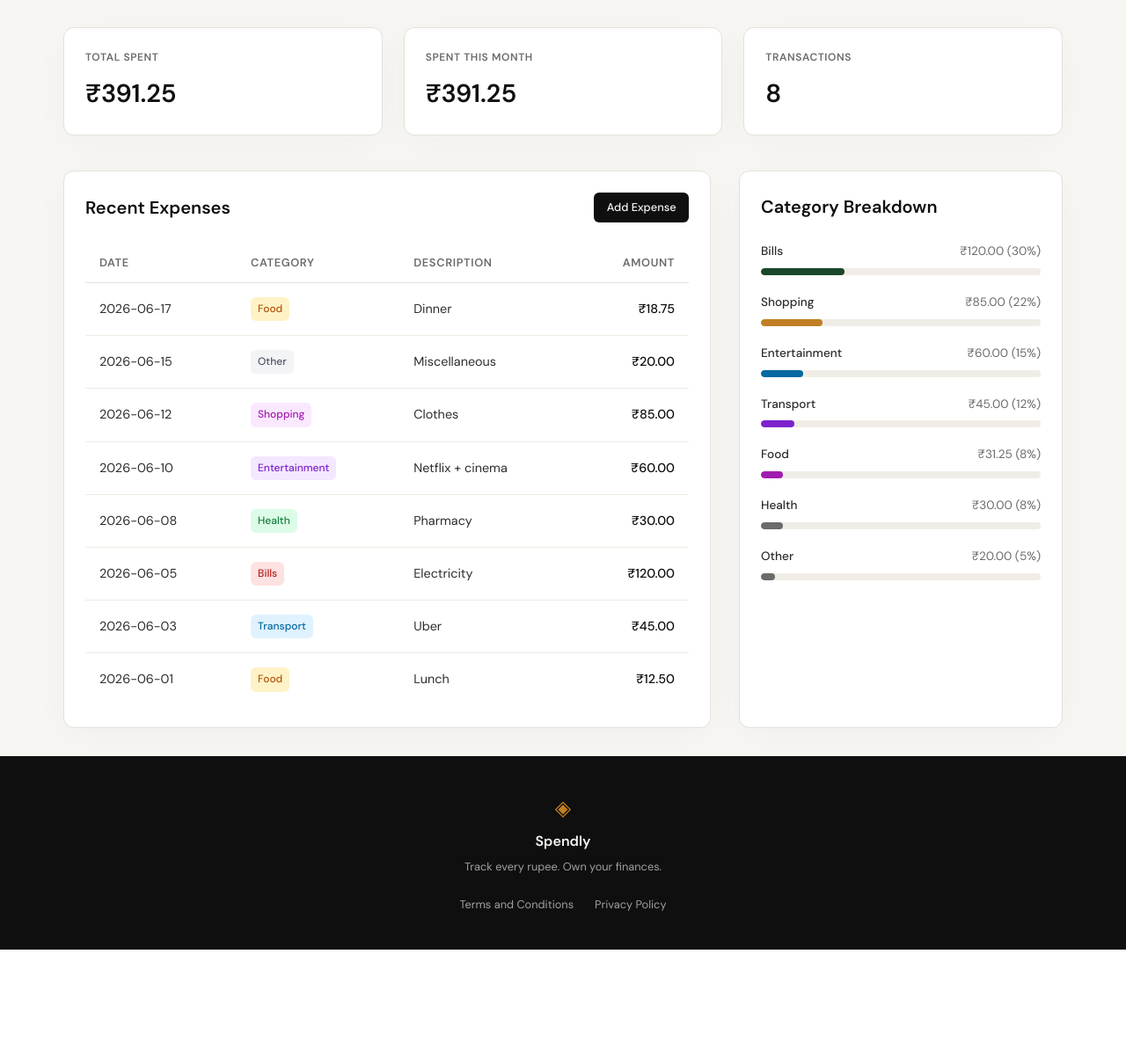
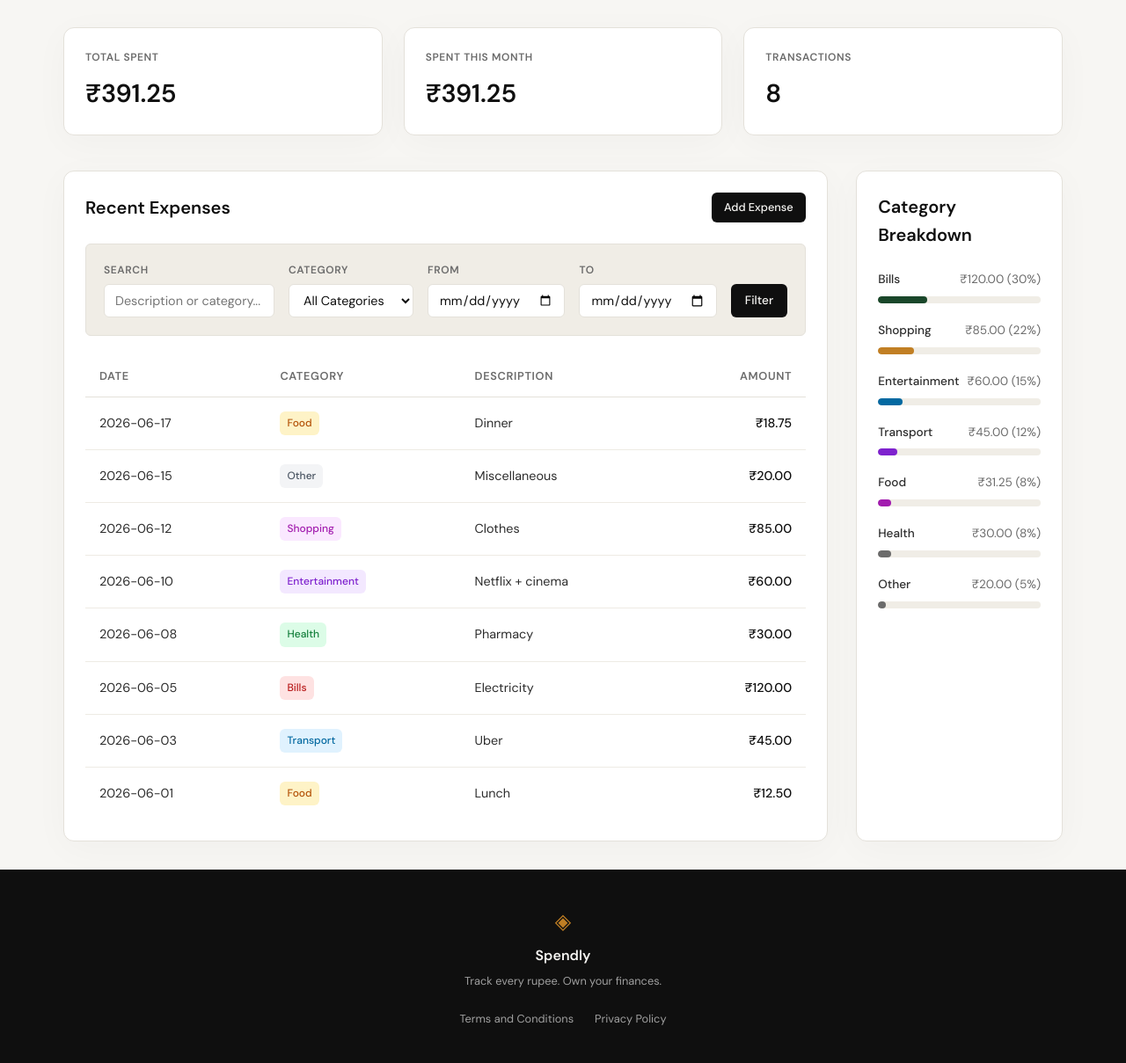
Before and after one commit to Anshhuman99/expense-tracker, a Flask app: page /profile in a window 1280 px wide. Shown: the part 189-1398 px from the top of the page at 88% size. Before the commit the page ends 1269 px from the top, so only its background shows below. Run offline with Flask 3, Linux system fonts and the light colour scheme; the visitor is signed in with stand-in values (Sample User, id 1); data comes from the database, SQL or seed files in the repository.

Commit message:
Implement Step 06: Data Filter for Profile Page and rename plans to match specs

```diff
--- a/app.py
+++ b/app.py
@@ -1,6 +1,6 @@
 from flask import Flask, render_template, request, redirect, url_for, flash, session, g, get_flashed_messages
 from database.db import get_db, init_db, seed_db, create_user, get_user_by_email
-from database.queries import get_user_by_id, get_summary_stats, get_recent_transactions, get_category_breakdown
+from database.queries import get_user_by_id, get_summary_stats, get_recent_transactions, get_category_breakdown, get_categories, get_filtered_expenses
 from werkzeug.security import check_password_hash
 import sqlite3
 import re
@@ -126,6 +126,24 @@ def profile():
         flash("User session invalid. Please log in again.", "error")
         return redirect(url_for("login"))
 
+    # Get active filters from URL query parameters
+    q = request.args.get("q", "").strip()
+    category = request.args.get("category", "").strip()
+    start_date = request.args.get("start_date", "").strip()
+    end_date = request.args.get("end_date", "").strip()
+
+    active_filters = {
+        "q": q,
+        "category": category,
+        "start_date": start_date,
+        "end_date": end_date
+    }
+
+    is_filtered = any([q, category, start_date, end_date])
+
+    # Retrieve user's logged categories dynamically
+    categories = get_categories(user_id)
+
     # Get live summary stats from database
     summary = get_summary_stats(user_id)
 
@@ -157,16 +175,30 @@ def profile():
         for item in db_breakdown
     ]
 
-    # Retrieve real recent expenses from database
-    recent_expenses = get_recent_transactions(user_id, limit=10)
+    # Retrieve real expenses (filtered up to 100 vs default 10 recent)
+    if is_filtered:
+        recent_expenses = get_filtered_expenses(
+            user_id=user_id,
+            category=category,
+            start_date=start_date,
+            end_date=end_date,
+            search_query=q,
+            limit=100
+        )
+    else:
+        recent_expenses = get_recent_transactions(user_id, limit=10)
 
     return render_template(
         "profile.html",
         user=user,
         stats=stats,
         breakdown=breakdown,
-        recent_expenses=recent_expenses
+        recent_expenses=recent_expenses,
+        categories=categories,
+        active_filters=active_filters,
+        is_filtered=is_filtered
     )
+
 
 
 @app.route("/expenses/add")
--- a/database/queries.py
+++ b/database/queries.py
@@ -153,3 +153,57 @@ def get_category_breakdown(user_id, path=None):
             item["pct"] = 0
 
     return breakdown
+
+
+def get_categories(user_id, path=None):
+    """
+    Retrieve all unique categories logged by a specific user, sorted alphabetically.
+    Returns a list of strings.
+    """
+    conn = get_db(path)
+    try:
+        rows = conn.execute(
+            "SELECT DISTINCT category FROM expenses WHERE user_id = ? ORDER BY category ASC",
+            (user_id,)
+        ).fetchall()
+        return [row["category"] for row in rows]
+    finally:
+        conn.close()
+
+
+def get_filtered_expenses(user_id, category=None, start_date=None, end_date=None, search_query=None, limit=None, path=None):
+    """
+    Retrieve expenses for a specific user filtered by category, date range, and search text.
+    """
+    conn = get_db(path)
+    try:
+        query = "SELECT id, amount, category, date, description FROM expenses WHERE user_id = ?"
+        params = [user_id]
+
+        if category:
+            query += " AND category = ?"
+            params.append(category)
+
+        if start_date:
+            query += " AND date >= ?"
+            params.append(start_date)
+
+        if end_date:
+            query += " AND date <= ?"
+            params.append(end_date)
+
+        if search_query:
+            query += " AND (description LIKE ? OR category LIKE ?)"
+            search_param = f"%{search_query}%"
+            params.extend([search_param, search_param])
+
+        query += " ORDER BY date DESC, id DESC"
+
+        if limit:
+            query += " LIMIT ?"
+            params.append(limit)
+
+        rows = conn.execute(query, params).fetchall()
+        return [dict(row) for row in rows]
+    finally:
+        conn.close()
--- a/static/css/profile.css
+++ b/static/css/profile.css
@@ -210,3 +210,122 @@
         grid-template-columns: 1fr;
     }
 }
+
+/* Step 6: Filter Form Styles */
+.filters-card {
+    margin-bottom: 1.5rem;
+    padding: 1.25rem;
+    background: var(--paper-warm);
+    border: 1px solid var(--border);
+    border-radius: var(--radius-sm);
+}
+
+.filters-form {
+    display: grid;
+    grid-template-columns: 2fr 1.5fr 1.25fr 1.25fr auto;
+    gap: 1rem;
+    align-items: flex-end;
+}
+
+.filter-group {
+    display: flex;
+    flex-direction: column;
+    gap: 0.4rem;
+}
+
+.filter-group label {
+    font-size: 0.75rem;
+    font-weight: 600;
+    color: var(--ink-muted);
+    text-transform: uppercase;
+    letter-spacing: 0.05em;
+}
+
+.filter-group input,
+.filter-group select {
+    padding: 0.5rem 0.75rem;
+    border: 1px solid var(--border);
+    border-radius: var(--radius-sm);
+    font-family: var(--font-body);
+    font-size: 0.9rem;
+    background: var(--paper-card);
+    color: var(--ink);
+    outline: none;
+    transition: border-color 0.2s;
+    height: 38px;
+}
+
+.filter-group input:focus,
+.filter-group select:focus {
+    border-color: var(--accent);
+}
+
+.filter-actions {
+    display: flex;
+    gap: 0.5rem;
+    height: 38px;
+}
+
+.btn-filter,
+.btn-clear {
+    padding: 0 1rem;
+    font-size: 0.85rem;
+    line-height: 38px;
+    height: 38px;
+    display: inline-flex;
+    align-items: center;
+    justify-content: center;
+    border-radius: var(--radius-sm);
+    font-weight: 500;
+    cursor: pointer;
+    box-sizing: border-box;
+}
+
+.btn-filter {
+    background: var(--ink);
+    color: var(--paper);
+    border: none;
+}
+
+.btn-filter:hover {
+    background: var(--accent);
+}
+
+.btn-clear {
+    background: transparent;
+    color: var(--ink-soft);
+    border: 1px solid var(--border);
+    text-decoration: none;
+}
+
+.btn-clear:hover {
+    border-color: var(--ink);
+    color: var(--ink);
+}
+
+/* Adjust filters on medium screens (tablet) */
+@media (max-width: 900px) {
+    .filters-form {
+        grid-template-columns: 1fr 1fr;
+    }
+
+    .filter-actions {
+        grid-column: span 2;
+        width: 100%;
+    }
+
+    .btn-filter, .btn-clear {
+        flex: 1;
+    }
+}
+
+/* Adjust filters on small screens (mobile) */
+@media (max-width: 600px) {
+    .filters-form {
+        grid-template-columns: 1fr;
+    }
+
+    .filter-actions {
+        grid-column: span 1;
+    }
+}
--- a/templates/profile.html
+++ b/templates/profile.html
@@ -34,12 +34,46 @@
     <!-- Dashboard Columns -->
     <div class="dashboard-columns">
 
-        <!-- Recent Expenses (Left Column) -->
+
         <div class="dashboard-main card">
             <div class="card-header">
-                <h2>Recent Expenses</h2>
+                <h2>{% if is_filtered %}Filtered Expenses{% else %}Recent Expenses{% endif %}</h2>
                 <a href="/expenses/add" class="btn-secondary btn-cta" style="padding: 0.4rem 0.9rem; font-size: 0.8rem;">Add Expense</a>
             </div>
+
+            <!-- Filter Form -->
+            <div class="filters-card">
+                <form method="GET" action="{{ url_for('profile') }}" class="filters-form">
+                    <div class="filter-group">
+                        <label for="q">Search</label>
+                        <input type="text" id="q" name="q" placeholder="Description or category..." value="{{ active_filters.q or '' }}">
+                    </div>
+                    <div class="filter-group">
+                        <label for="category">Category</label>
+                        <select id="category" name="category">
+                            <option value="">All Categories</option>
+                            {% for cat in categories %}
+                            <option value="{{ cat }}" {% if active_filters.category == cat %}selected{% endif %}>{{ cat }}</option>
+                            {% endfor %}
+                        </select>
+                    </div>
+                    <div class="filter-group">
+                        <label for="start_date">From</label>
+                        <input type="date" id="start_date" name="start_date" value="{{ active_filters.start_date or '' }}">
+                    </div>
+                    <div class="filter-group">
+                        <label for="end_date">To</label>
+                        <input type="date" id="end_date" name="end_date" value="{{ active_filters.end_date or '' }}">
+                    </div>
+                    <div class="filter-actions">
+                        <button type="submit" class="btn-primary btn-filter">Filter</button>
+                        {% if is_filtered %}
+                        <a href="{{ url_for('profile') }}" class="btn-ghost btn-clear">Clear</a>
+                        {% endif %}
+                    </div>
+                </form>
+            </div>
+
             <div class="table-responsive">
                 <table class="expense-table">
                     <thead>
@@ -60,7 +94,13 @@
                         </tr>
                         {% else %}
                         <tr>
-                            <td colspan="4" class="empty-state">No expenses logged yet. Start tracking to see them here!</td>
+                            <td colspan="4" class="empty-state">
+                                {% if is_filtered %}
+                                No matching expenses found.
+                                {% else %}
+                                No expenses logged yet. Start tracking to see them here!
+                                {% endif %}
+                            </td>
                         </tr>
                         {% endfor %}
                     </tbody>
```
Also changed, not shown: tests/test_filtering.py (added, +149 -0 lines), .ai/plans/04-profile-page-design-implementation-plan.md (renamed from .ai/plans/04-implementation_plan.md), .ai/plans/05-backend-route-profile-page-implementation-plan.md (renamed from .ai/plans/05-implementation_plan.md), .ai/plans/06-data-filter-for-profile-page-implementation-plan.md (added), .ai/settings/specs/06-data-filter-for-profile-page.md (added).
